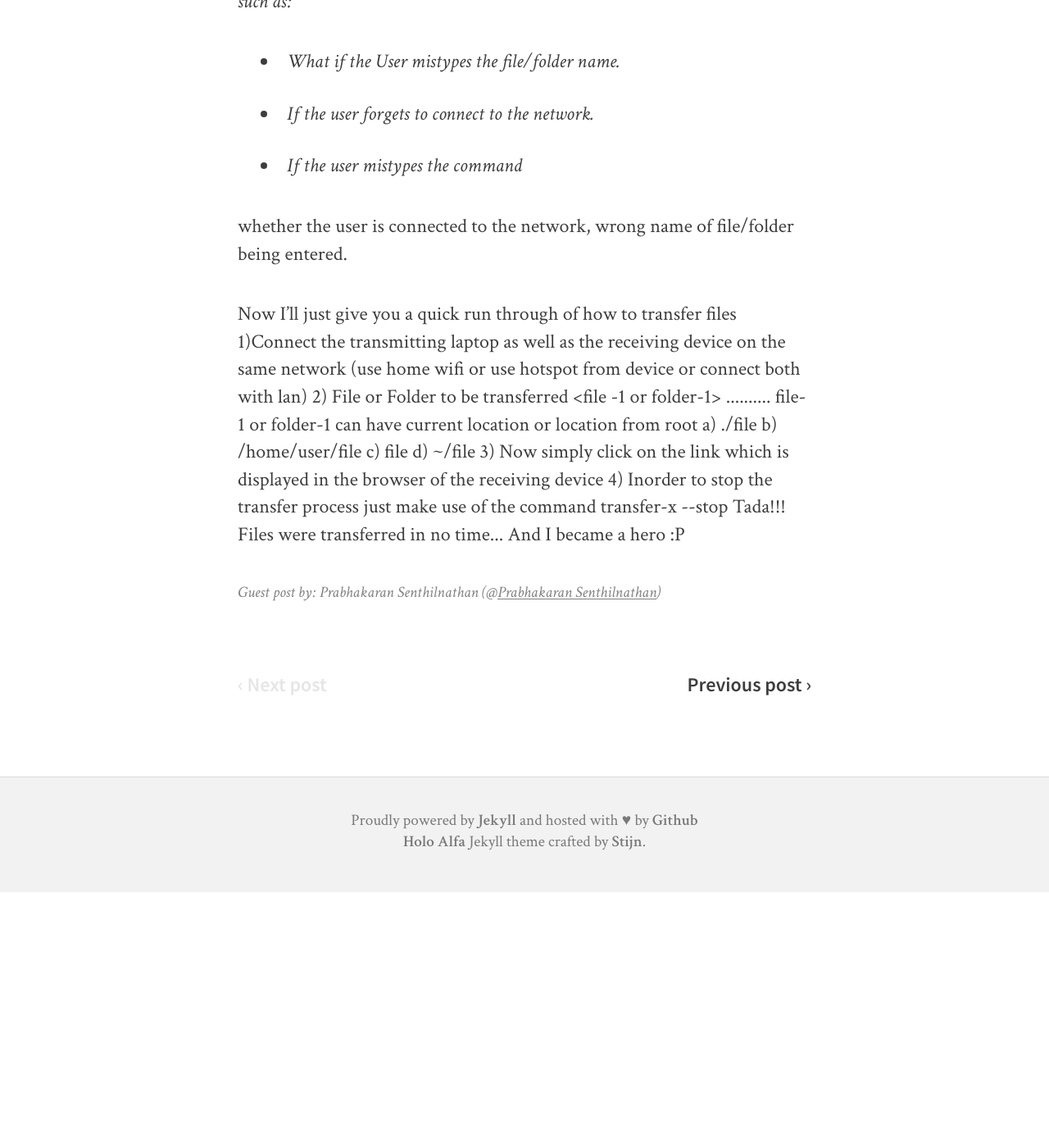
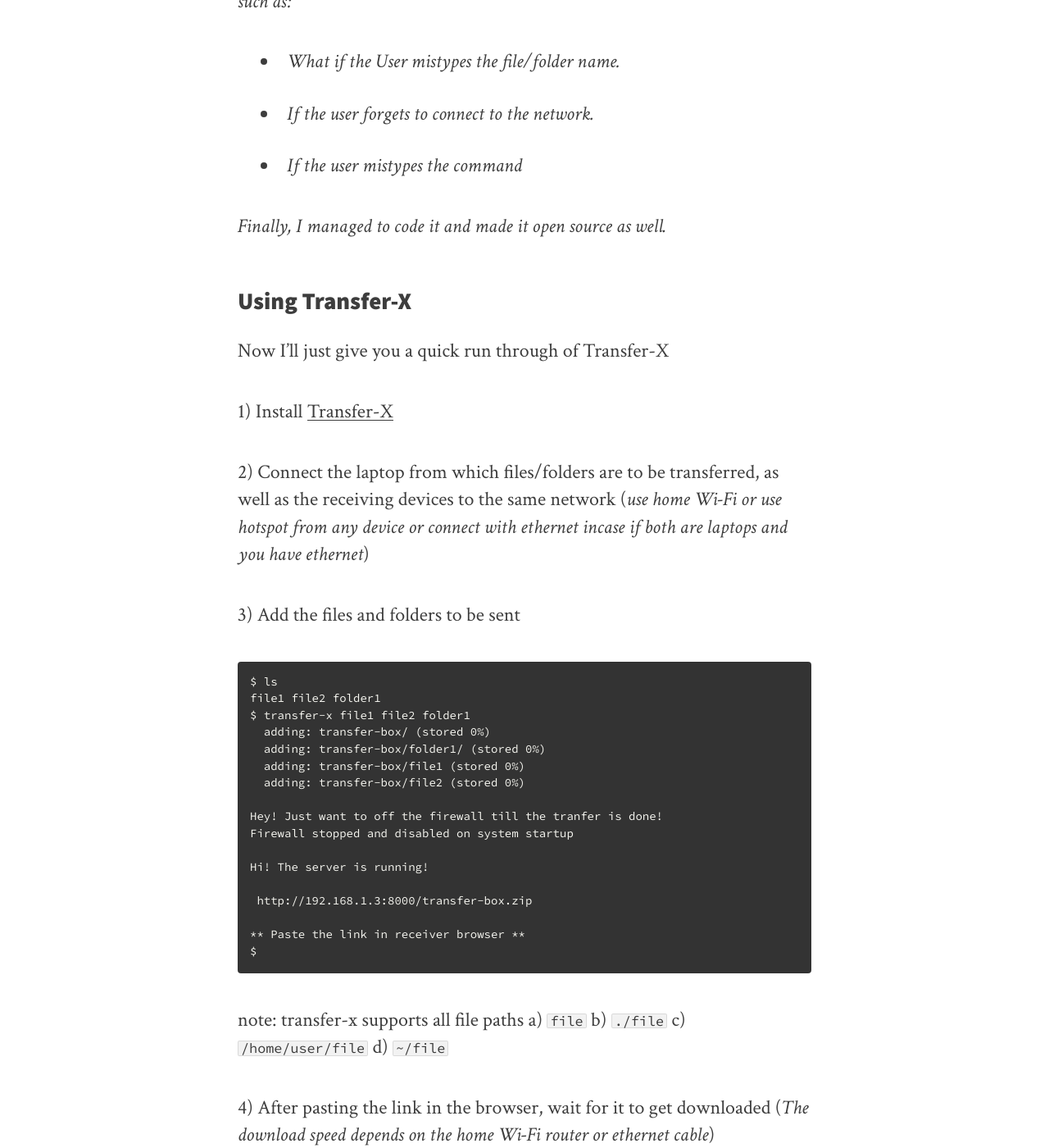
Before and after one commit to prashantbarca/prashantbarca.github.io, a Jekyll site: the page built from _posts/2016-09-04-transfer-x.md, in a window 1280 px wide and 1400 px high, scrolled down 1734 px. Shown: the whole window at 82% size. Built offline with Jekyll 4.4.1, drawn with Linux system fonts in a browser that asks for light colours; nearby versions of some CDN libraries; comment, search, counter and statistics services are not loaded; before the commit the page ends 2822 px from its top, so only the background shows below that; some of the changed text lies outside the part shown.

Commit message:
almost done, proof read pending

````diff
--- a/_posts/2016-09-04-transfer-x.md
+++ b/_posts/2016-09-04-transfer-x.md
@@ -8,7 +8,7 @@ author:
 summary: Transfer-X, transfer files/folders faster.
 ---
 
-Transfer-X tool enables you to transfer files/folders from any Laptop with Ubuntu(or any GNU/Linux distro) to any other device on the same network by zipping them and starting a http server.
+[Transfer-X](https://github.com/lost-plus-found/transfer-x) tool enables you to transfer files/folders from any Laptop with Ubuntu(or any GNU/Linux distro) to any other device on the same network by zipping them and starting a http server.
 
 ### Story
 
@@ -20,15 +20,15 @@ Transfer-X tool enables you to transfer files/folders from any Laptop with Ubunt
 2) Find the IP address assigned to the Ubuntu laptop and note it down.
 
 ```
-ifconfig | awk '/inet addr/{print substr($2,6)}' | tail -1
+$ ifconfig | awk '/inet addr/{print substr($2,6)}' | tail -1
 ```
 3) Change to the folder to be sent, disable the firewall and start the httpserver
 
-{% highlight Bash %}
-cd /media/User/
-sudo ufw disable
-python -m  SimpleHTTPServer
-{% endhighlight %}
+```
+$ cd /media/User/
+$ sudo ufw disable
+$ python -m  SimpleHTTPServer
+```
 
 *The old laptops IP address when opened in the new laptop's browser provides all the data from the folder to be sent as hyperlinks which she could click to download. `http://<old laptop's ip>:8000`
 But a major drawback in this was that the files had to be downloaded one by one and not folder by folder.
@@ -42,17 +42,50 @@ This increased the manual work and became inconvenient. In order to make this al
 * *If the user forgets to connect to the network.*
 * *If the user mistypes the command*
 
-whether the user is connected to the network, wrong name of file/folder being entered.
+*Finally, I managed to code it and made it open source as well.*
 
-Now I'll just give you a quick run through of how to transfer files
-1)Connect the transmitting laptop as well as the receiving  device on the same network (use home wifi or use hotspot from device or connect both with lan)
-2) File or Folder to be transferred <file -1 or folder-1> <file-2 or folder-2> ..........
-file-1 or folder-1 can have current location or location from root
-a) ./file
-b) /home/user/file
-c) file
-d) ~/file
-3) Now simply click on the link which is displayed in the browser of the receiving device
-4) Inorder to stop the transfer process just make use of the command transfer-x --stop
-Tada!!!
-Files were transferred in no time... And I became a hero :P
+### Using Transfer-X
+
+Now I'll just give you a quick run through of Transfer-X
+
+1) Install [Transfer-X](https://github.com/lost-plus-found/transfer-x)
+
+2) Connect the laptop from which files/folders are to be transferred, as well as the receiving devices to the same network (*use home Wi-Fi or use hotspot from any device or connect with ethernet incase if both are laptops and you have ethernet*)
+
+3) Add the files and folders to be sent
+
+```
+$ ls
+file1 file2 folder1
+$ transfer-x file1 file2 folder1
+  adding: transfer-box/ (stored 0%)
+  adding: transfer-box/folder1/ (stored 0%)
+  adding: transfer-box/file1 (stored 0%)
+  adding: transfer-box/file2 (stored 0%)
+
+Hey! Just want to off the firewall till the tranfer is done!
+Firewall stopped and disabled on system startup
+
+Hi! The server is running!
+
+ http://192.168.1.3:8000/transfer-box.zip
+
+** Paste the link in receiver browser **
+$
+```
+
+note: transfer-x supports all file paths
+a) `file`
+b) `./file`
+c) `/home/user/file`
+d) `~/file`
+
+
+4) After pasting the link in the browser, wait for it to get downloaded (*The download speed depends on the home Wi-Fi router or ethernet cable*)
+
+5) After the transfer is done, unzip it and stop the server.
+
+```
+$ transfer-x --stop
+```
+Hope it helps, feel free to share your views, bugs can be reported [here](https://github.com/lost-plus-found/transfer-x/issues)
````
